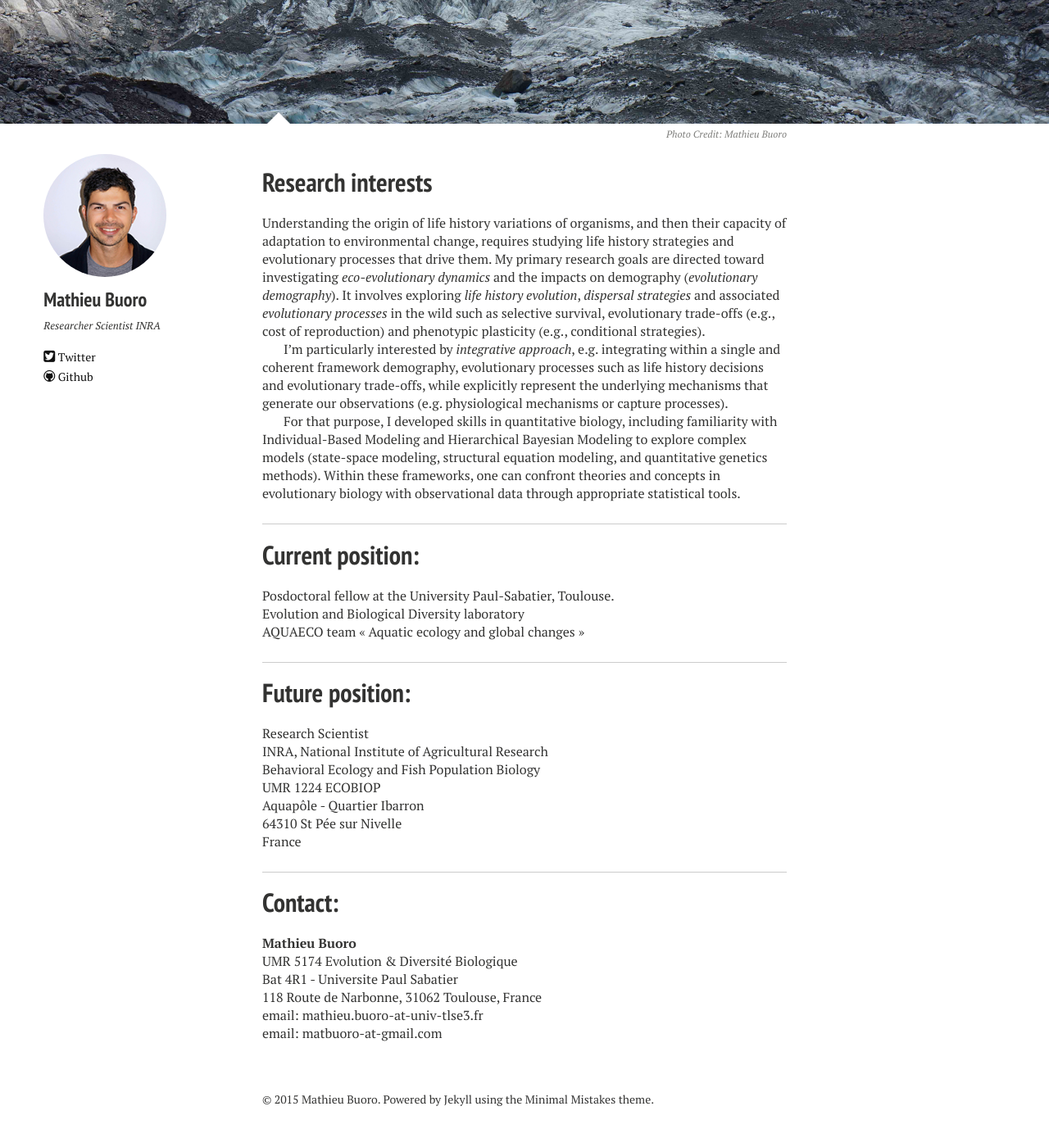
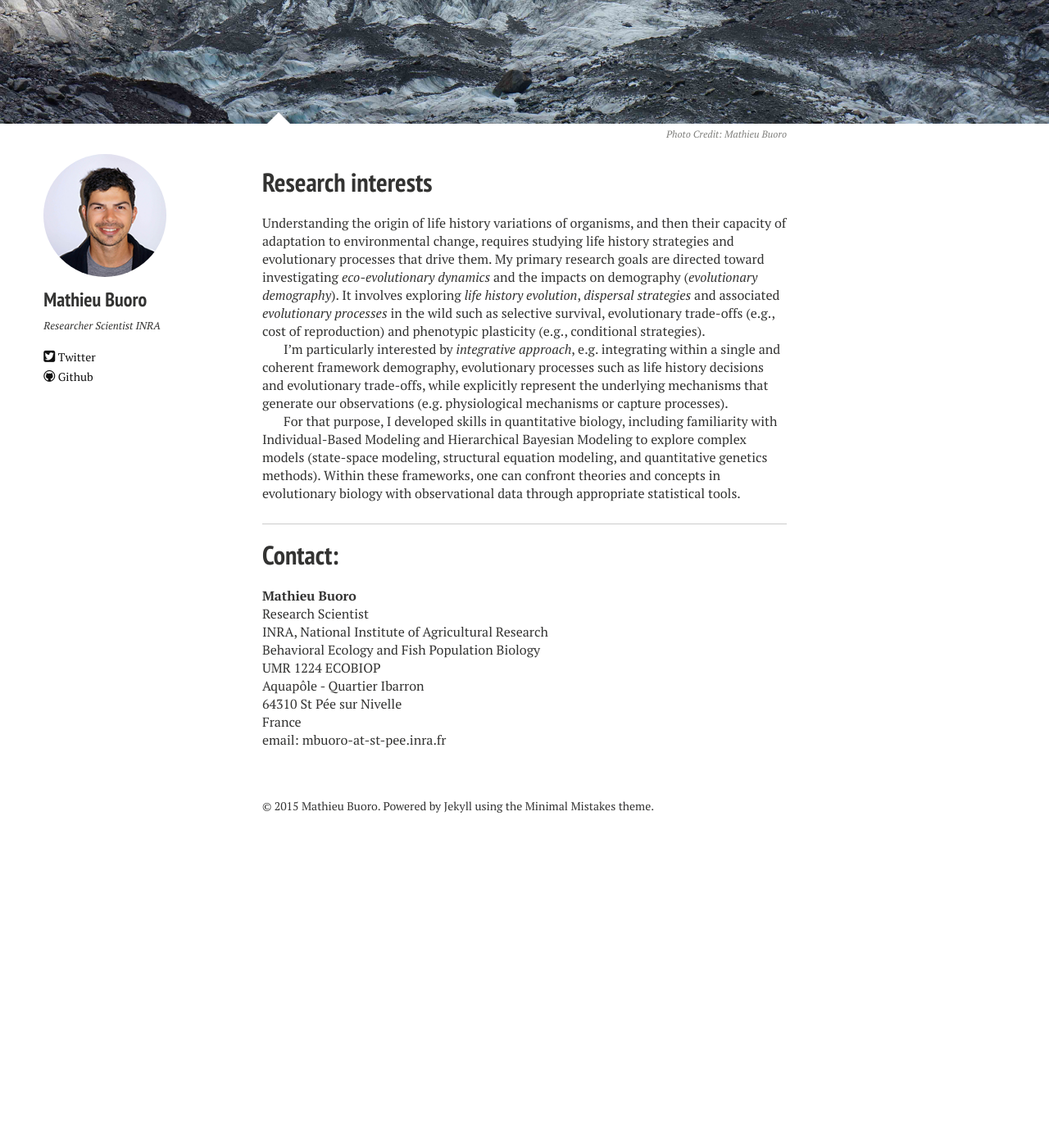
Before and after one commit to matbuoro/matbuoro.github.io, a Jekyll site: the page built from index.md, in a window 1280 px wide and 1400 px high, scrolled down 261 px. Shown: the top 1389 px of the window at 82% size. Built offline with Jekyll 4.4.1, drawn with Linux system fonts in a browser that asks for light colours; nearby versions of some CDN libraries; after the commit the page ends 1303 px from its top, so only the background shows below that.

Commit message:
change contact info

```diff
--- a/index.md
+++ b/index.md
@@ -21,16 +21,8 @@ For that purpose, I developed skills in quantitative biology, including familiar
 
 ---
 
-# Current position:
-
-Posdoctoral fellow at the University Paul-Sabatier, Toulouse.
-Evolution and Biological Diversity laboratory
-AQUAECO team « Aquatic ecology and global changes »
-
----
-
-# Future position:
-
+# Contact:
+__Mathieu Buoro__
 Research Scientist
 INRA, National Institute of Agricultural Research
 Behavioral Ecology and Fish Population Biology
@@ -38,13 +30,4 @@ UMR 1224 ECOBIOP
 Aquapôle - Quartier Ibarron
 64310 St Pée sur Nivelle
 France
-
----
-
-# Contact:
-__Mathieu Buoro__
-UMR 5174 Evolution & Diversité Biologique
-Bat 4R1 - Universite Paul Sabatier
-118 Route de Narbonne, 31062 Toulouse, France
-email: mathieu.buoro-at-univ-tlse3.fr
-email: matbuoro-at-gmail.com
+email: mbuoro-at-st-pee.inra.fr
```
Also changed, not shown: about.md (+0 -1 lines).
